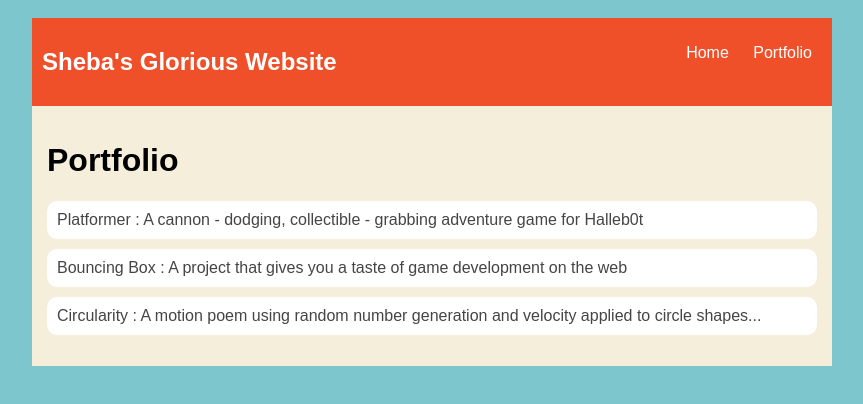
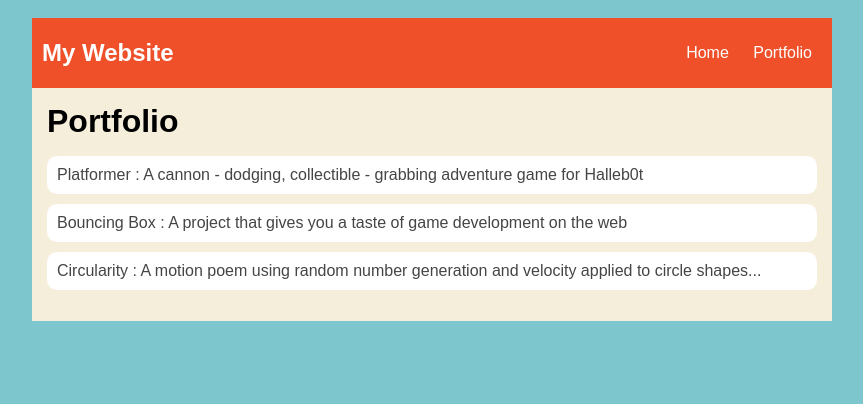
Before and after one commit to madisonslayden/madisonslayden.github.io, a plain HTML site: page portfolio.html in a window 1280 px wide. Shown: the whole page, without its empty margins (208-1071 px from the left). Drawn offline with Linux system fonts and the light colour scheme.

```diff
--- a/portfolio.html
+++ b/portfolio.html
@@ -31,6 +31,7 @@
                 align-items: center;
                 color: rgb(255, 255, 255);
                 flex: 1;
+                margin: 0;
             }
             #nav-ul {
                 list-style-image: none;
@@ -82,7 +83,7 @@
     <body>
       <div id="all-contents">
         <nav>
-            <h1>Sheba's Glorious Website</h1>
+            <h1>My Website</h1>
             <ul id="nav-ul">
                 <li class="nav-li">
                   <a class="nav-a" href="index.html">Home</a>
```
